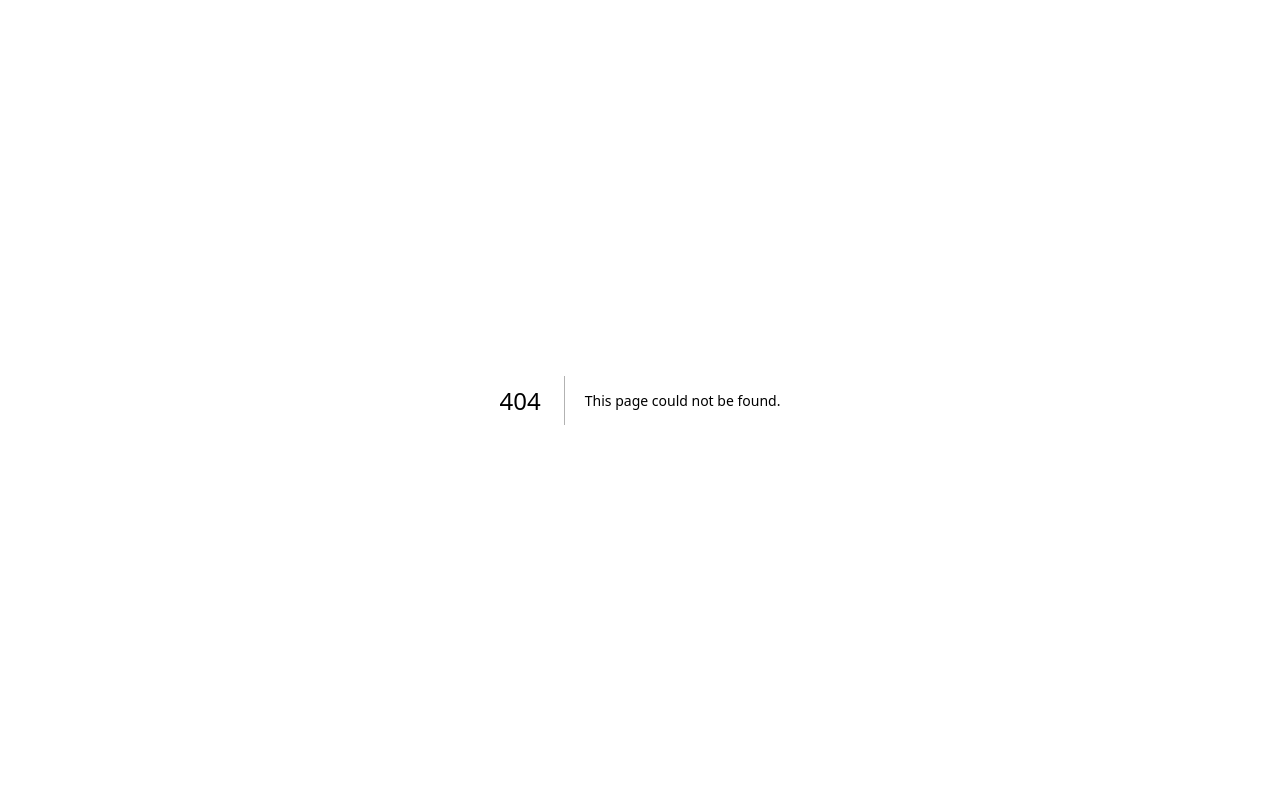
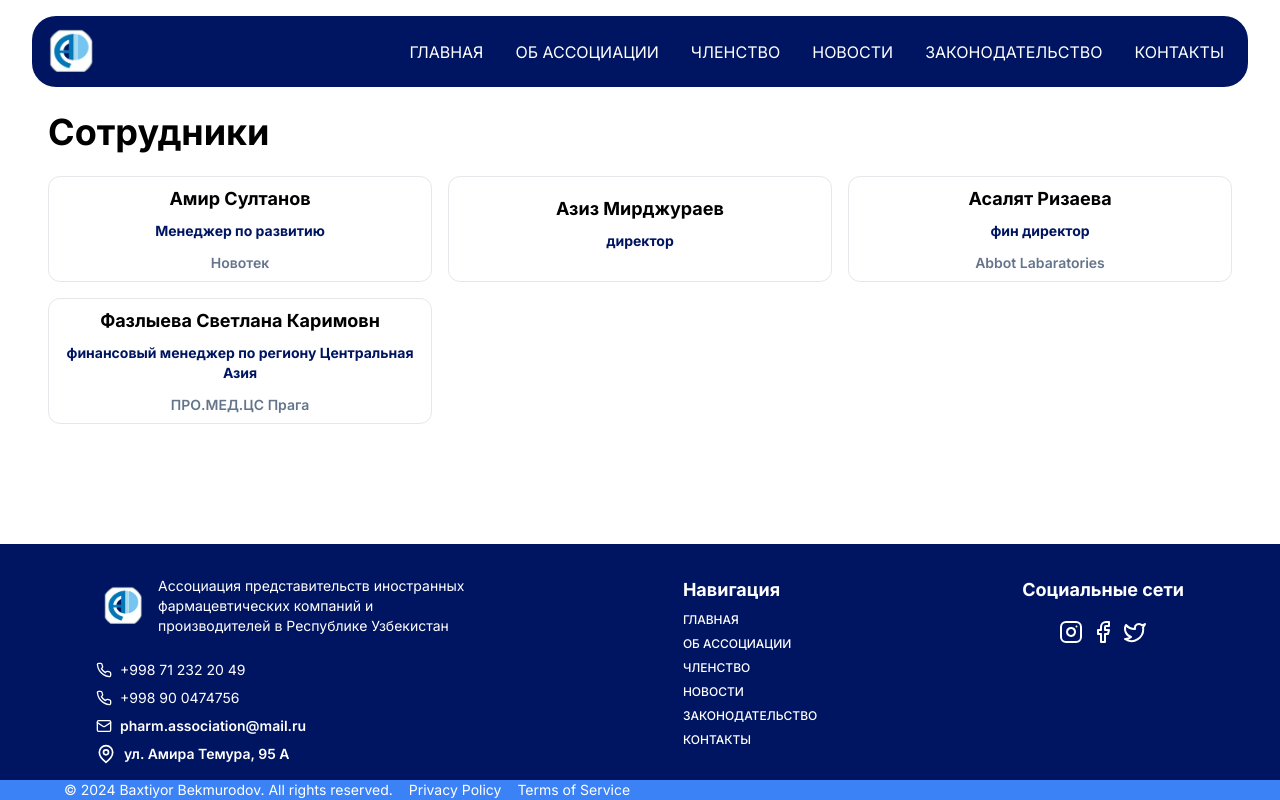
Before and after one commit to baxt1or/assosiation, a Next.js app: page /faculty in a window 1280 px wide. Before the commit this address had no page. Built offline with nearby package versions, Linux system fonts and the light colour scheme.

Commit message:
New Page added

```diff
--- /dev/null
+++ b/app/(main)/faculty/page.tsx
@@ -0,0 +1,66 @@
+import Image from "next/image";
+import React from "react";
+
+export const metadata = {
+  title: "Сотрудники",
+};
+
+const persons = [
+  {
+    name: "Амир Султанов",
+    photo: "/director.jpg",
+    position: "Менеджер по развитию",
+    company: "Новотек",
+  },
+  {
+    name: "Азиз Мирджураев",
+    photo: "/ispol.jpg",
+    position: "директор",
+  },
+  {
+    name: "Асалят Ризаева",
+    photo: "/ispol.jpg",
+    position: "фин директор",
+    company: "Abbot Labaratories",
+  },
+  {
+    name: "Фазлыева Светлана Каримовн",
+    photo: "/ispol.jpg",
+    position: "финансовый менеджер по региону Центральная Азия",
+    company: "ПРО.МЕД.ЦС Прага",
+  },
+];
+
+const StuffGroupPage = () => {
+  return (
+    <section className="max-w-7xl mx-auto mt-28 mb-12 px-12">
+      <h1 className="text-4xl font-bold text-black">Сотрудники</h1>
+
+      <div className="grid grid-cols-1 md:grid-cols-3 gap-4 mt-6 ">
+        {persons.map((person) => (
+          <div className="group" key={person.name}>
+            <div className="grid grid-cols-1 md:grid-cols-1 gap-4  w-full h-full rounded-lg border p-2 transform duration-500 transition-all group-hover:scale-105">
+              <div className="flex flex-col gap-y-8 items-center justify-center">
+                <div className="flex flex-col gap-y-2">
+                  <h1 className="text-lg text-black font-bold text-center">
+                    {person.name}
+                  </h1>
+                  <p className="text-xl text-[#001561] font-semibold text-center flex flex-col gap-y-1">
+                    <span className="text-sm font-bold ">
+                      {person.position}{" "}
+                    </span>
+                    <p className="text-sm text-muted-foreground mt-2">
+                      {person.company}
+                    </p>
+                  </p>
+                </div>
+              </div>
+            </div>
+          </div>
+        ))}
+      </div>
+    </section>
+  );
+};
+
+export default StuffGroupPage;
--- a/components/Footers.tsx
+++ b/components/Footers.tsx
@@ -46,7 +46,7 @@ export const Footers = () => {
           </div>
 
           <div className="hidden md:flex flex-col gap-y-2 items-center md:items-start">
-            <h1 className="text-lg font-bold">Navigation</h1>
+            <h1 className="text-lg font-bold">Навигация</h1>
             {links.map((link) => (
               <Link
                 key={link.href}
@@ -58,9 +58,9 @@ export const Footers = () => {
               </Link>
             ))}
           </div>
-          <div className="hidden md:flex flex-col gap-4 items-center md:items-start">
-            <p className="text-lg font-bold">Social Media</p>
-            <div className="flex items-center gap-2">
+          <div className="hidden md:flex flex-col gap-4 items-center">
+            <p className="text-lg font-bold">Социальные сети</p>
+            <div className="flex items-center gap-2 justify-center">
               <Instagram />
               <Facebook />
               <Twitter />
--- a/components/MemberCard.tsx
+++ b/components/MemberCard.tsx
@@ -25,7 +25,8 @@ export const MemberCard = ({
   address,
 }: Props) => {
   return (
-    <div className="border border-neutral-900/15  bg-white rounded-3xl p-4 flex flex-col gap-y-2 shadow-sm">
+    <div className="group">
+      <div className="border border-neutral-900/15  bg-white rounded-3xl p-4 flex flex-col gap-y-2 shadow-sm transform duration-500 transition-all group-hover:scale-105">
         <Image
           src={`https://dogovrrhdhdtxaylejbb.supabase.co/storage/v1/object/public/images/${imgSrc}`}
           alt="logo"
@@ -37,5 +38,6 @@ export const MemberCard = ({
           {title}
         </h1>
       </div>
+    </div>
   );
 };
--- a/components/Navbar.tsx
+++ b/components/Navbar.tsx
@@ -16,6 +16,7 @@ export const links = [
     submenu: [
       { title: "Об Ассоциации", href: "/about" },
       { title: "Руководство", href: "/director" },
+      { title: "Сотрудники", href: "/faculty" },
     ],
   },
   { title: "ЧЛЕНСТВО", href: "/membership" },
--- a/components/NewsCard.tsx
+++ b/components/NewsCard.tsx
@@ -13,16 +13,19 @@ type Props = {
 
 export const NewsCard = ({ id, title, imgSrc, createdAt }: Props) => {
   return (
-    <div className="flex flex-col gap-y-4 shadow-sm border border-gray-500/30 rounded-3xl bg-white px-2 pb-4 pt-2">
+    <div className="group">
+      <div className="flex flex-col gap-y-4 shadow-sm border border-gray-500/30 rounded-3xl bg-white px-2 pb-4 pt-2 transform duration-500 transition-all group-hover:scale-105">
+        <div className="group">
           <Image
             src={`https://dogovrrhdhdtxaylejbb.supabase.co/storage/v1/object/public/images/${imgSrc}`}
             alt="image"
             width={300}
             height={200}
-        className="w-[500px] h-[200px] object-cover rounded-lg transform duration-200 transition-all group-hover:scale-105"
+            className="w-[500px] h-[200px] object-cover rounded-lg"
           />
+        </div>
         <div className="space-y-2 px-4">
-        <h1 className="text-md text-center font-semibold text-[#001561] ">
+          <h1 className="text-md text-center font-semibold text-[#001561] truncate max-w-[300px]">
             {title}
           </h1>
 
@@ -42,5 +45,6 @@ export const NewsCard = ({ id, title, imgSrc, createdAt }: Props) => {
           </div>
         </div>
       </div>
+    </div>
   );
 };
```
Also changed, not shown: 1 other file (tests, documents, lock files or other folders). Lines whose indentation alone changed are shown as unchanged.
